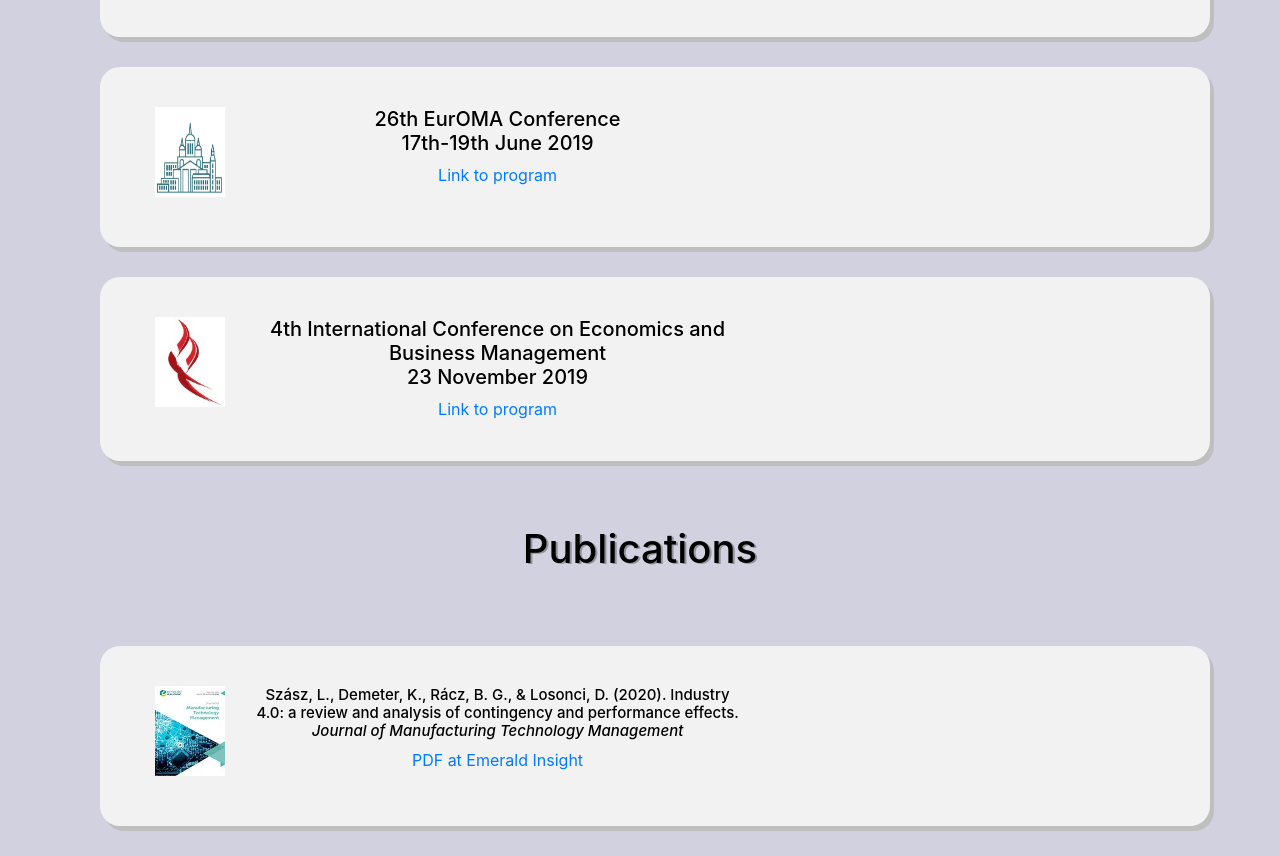
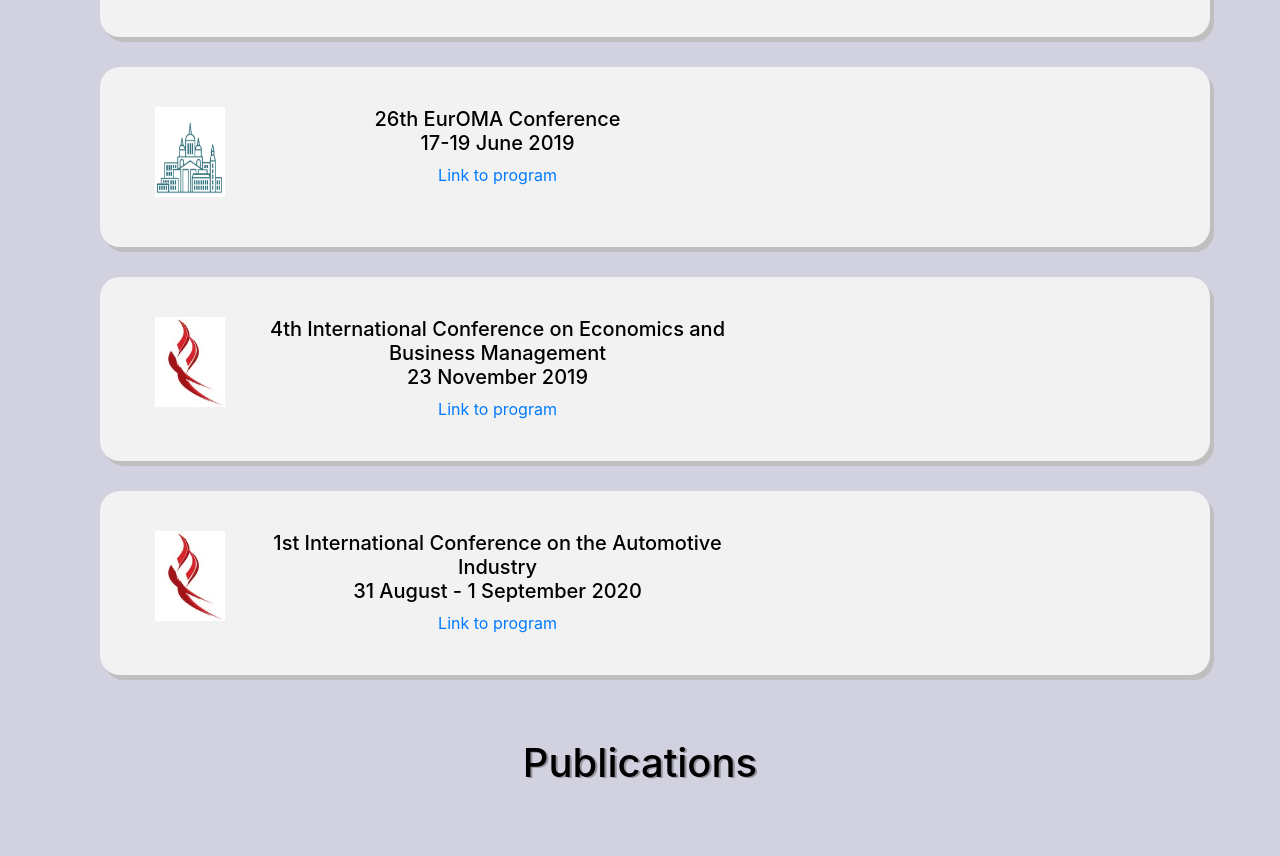
Before and after one commit to TE2016SZASZ/TE2016SZASZ.github.io, a plain HTML site: page conferences.html in a window 1280 px wide. Shown: the part 379-1235 px from the top of the page. Drawn offline with nearby package versions, Linux system fonts and the light colour scheme.

Commit message:
Update conferences.html

```diff
--- a/conferences.html
+++ b/conferences.html
@@ -69,12 +69,12 @@
             <img src="konferencialogo1.jpg" class="img conf-logo">
             </div>
             <div class = "col-sm-12 col-md-6">
-            <h6> 26th EurOMA Conference <br>17th-19th June 2019</h6>
+            <h6> 26th EurOMA Conference <br>17-19 June 2019</h6>
             <a href="http://euroma2019.org/programme/" target="_blank">Link to program</a>
             </div>
         </div>
 
-		        <div class = "row conference-element">
+		<div class = "row conference-element">
 
             <div class = "col-12 col-sm-12 col-md-6 conf-logo-box">
             <img src="konferencialogo2.jpg" class="img conf-logo">
@@ -83,6 +83,18 @@
             <h6> 4th International Conference on Economics and Business Management<br>
 23 November 2019</h6>
             <a href="https://econ.ubbcluj.ro/icebm/program.php" target="_blank">Link to program</a>
+            </div>
+        </div>
+
+		<div class = "row conference-element">
+
+            <div class = "col-12 col-sm-12 col-md-6 conf-logo-box">
+            <img src="konferencialogo2.jpg" class="img conf-logo">
+            </div>
+            <div class = "col-sm-12 col-md-6">
+            <h6> 1st International Conference on the Automotive Industry <br>
+31 August - 1 September 2020</h6>
+            <a href="http://www.krtk.mta.hu/news/1st-International-Conference-on-the-Automotive-Industry-31st-of-August-1st-of-September-2020/482/" target="_blank">Link to program</a>
             </div>
         </div>
 
```
